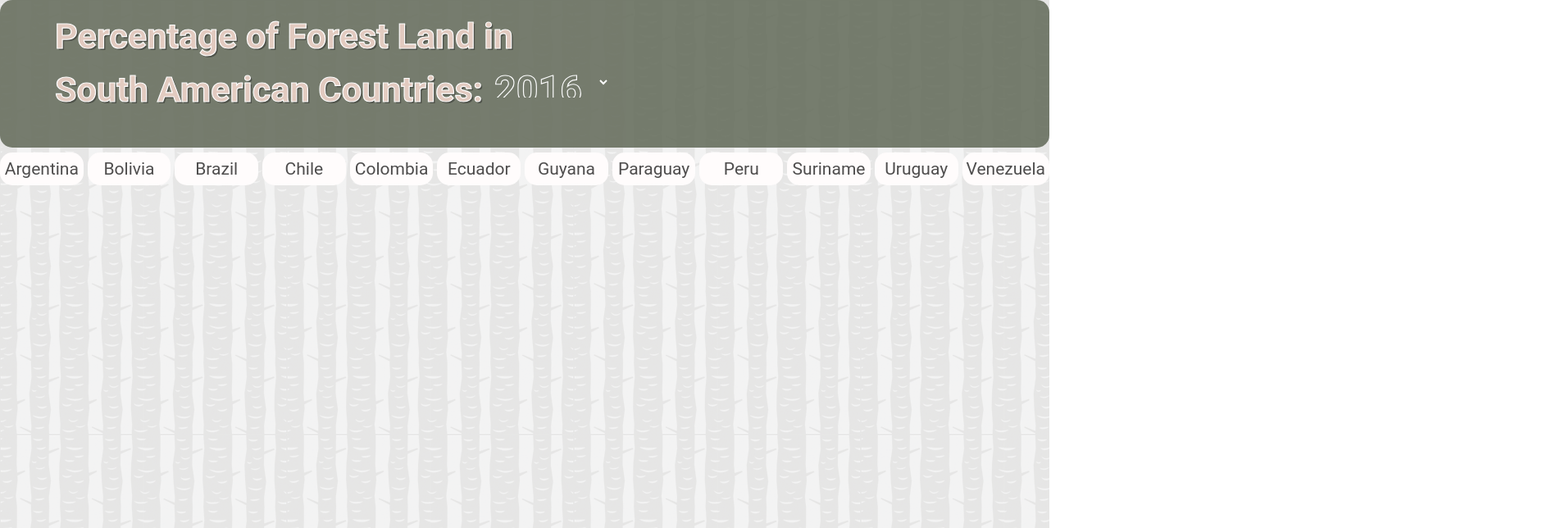
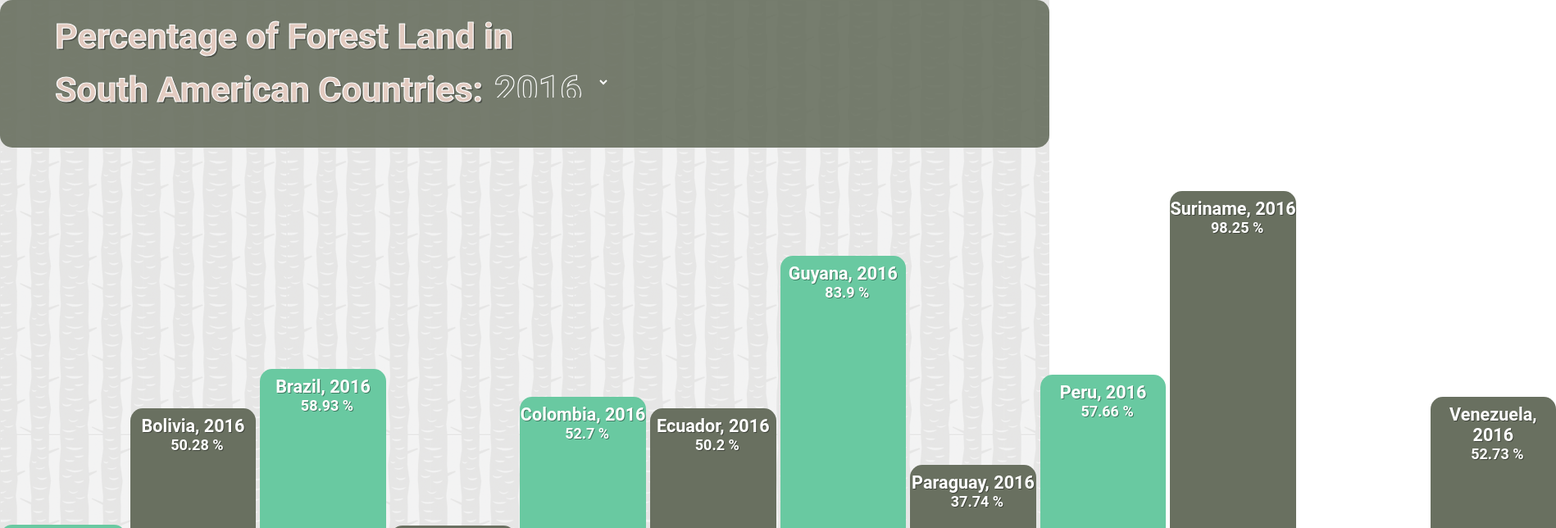
Before and after one commit to nicol-hawkins/toggle-graph-react, a React (Create React App) app: page / in a window 1280 px wide. Shown: the top 644 px of the page at 82% size, 1898 px wide, since content can reach past the window. Built offline with nearby package versions, Linux system fonts and the light colour scheme.

Commit message:
removed country buttons for simple version

```diff
--- a/src/App.js
+++ b/src/App.js
@@ -1,7 +1,6 @@
 import React, { Component } from 'react';
 import './App.css';
 
-import CountryList from './components/CountryList/CountryList.js';
 import TitleBar from './components/TitleBar/TitleBar';
 import BarChart from './components/BarChart/BarChart';
 
@@ -10,8 +9,7 @@
   state = {
     isVisible: false,
     year: "2016",
-    data: [],
-    chosenCountries: []
+    data: []
   };
 
   componentDidMount() {
@@ -21,7 +19,6 @@
         this.setState({
           data: data[this.state.year]
         });
-        console.log('got the data!', this.state.year, this.state.data)
       });
   };
 
@@ -29,56 +26,10 @@
     let year = ev.target.value;
     this.setState({
       year: year
-    }, () => {console.log('Current Year: ', this.state.year)})
+    }, () => {})
     this.componentDidMount()
   };
 
-  showBar = (data, info, index) => {
-    // console.log('Show Bar')
-    // const chosenCountries = this.state.chosenCountries
-    // const chosenCountry = data.Country;
-    // chosenCountries.push(chosenCountry);
-
-    // console.log('Country Toggled: ', chosenCountry)
-    // console.log('Chosen Countries: ', chosenCountries)
-    // console.log(data.Country)
-    // this.chooseCountry()
-    // console.log('Index of Country: ', data)
-    // console.log('Name of Country: ', )
-
-
-
-    this.setState({
-      isVisible: !this.state.isVisible
-    });
-  };
-
-  // chooseCountry = (index) => {
-  //   //slicing/splice method
-  //   const chosenCountries = this.state.chosenCountries.slice();
-  //   const availableCountries = this.props.data.slice();
-
-  //   //retrieve country of choice
-  //   const chosenCountry = availableCountries[index];
-  //   console.log(chosenCountry)
-
-  //   //add to chosen list
-  //   chosenCountries.push(chosenCountry);
-  //   availableCountries.splice(index, 1);
-  //   console.log('Chosen Countries: ', chosenCountries)
-
-  //   this.setState({
-  //     chosenCountries: [...this.state.chosenCountries, chosenCountry]
-  //   })
-
-  // };
-
-  hideBar = () => {
-    console.log('Hide Bar')
-    this.setState({
-      isVisible: !this.state.isVisible
-    })
-  };
 
   render(){
     return (
@@ -91,25 +42,16 @@
         </div>
 
         <div className="MainContainer">
-          <CountryList
-            isVisible={this.state.isVisible}
-            onShow={this.showBar}
-            onHide={this.hideBar}
-            data={this.state.data}>
-          </CountryList>
-
           <div className="BarChart" id="results">
             {
-              this.state.isVisible ?
               this.state.data.map((info, index) => (
                 <BarChart
                   className="bar--show bar"
                   info={info}
                   data={this.state.data}
                   year={this.state.year}
-                  key={index}
-                  chosenCountries={this.state.chosenCountries}/>
-              )) : null
+                  key={index}/>
+              ))
             }
           </div>
       </div>
--- a/src/components/CountryButton/CountryButton.css
+++ /dev/null
@@ -1,37 +0,0 @@
-.Country-Button {
-    background-color: rgb(255, 252, 252);
-    border-radius: 15px;
-    color: rgba(73, 72, 72, 0.973);
-    border-width: 1.5px;
-    margin-bottom: 4vh;
-    padding: 1vh 5px;
-    text-align: center;
-    text-decoration: none;
-    display: inline-block;
-    font-size: 1.5em;
-    -webkit-transition-duration: 0.4s;
-    transition-duration: 0.4s;
-  }
-
-  .Country-Button:hover {
-  background-color: rgb(226, 200, 188);
-  color: rgba(56, 56, 56, 0.973);
-  transform: scale(1.009);
-  }
-
-  .Country-Button:focus {
-  background-color: rgb(226, 200, 188);
-  outline:none;
-
-  }
-
-
-  @media screen and (max-width: 1300px) {
-    .Country-Button {
-      font-size: 1em;
-
-    }
-
-
-
-  }
--- a/src/components/CountryButton/CountryButton.js
+++ /dev/null
@@ -1,20 +0,0 @@
-import React, { Component } from 'react';
-import './CountryButton.css';
-
-class CountryButton extends Component {
-
-  render() {
-    let className = 'Country-Button';
-
-    return (
-        <div
-          className={className}
-          onClick={this.props.gotClicked}
-          onChange={this.props.onChange}>
-            {this.props.children}
-        </div>
-    );
-  }
-};
-
-export default CountryButton;
--- a/src/components/CountryList/CountryList.css
+++ /dev/null
@@ -1,45 +0,0 @@
-
-  .Country-Button {
-    background-color: rgb(255, 252, 252);
-    border-radius: 15px;
-    color: rgba(73, 72, 72, 0.973);
-    border-width: 1.5px;
-    margin-bottom: 4vh;
-    padding: 1vh 5px;
-    text-align: center;
-    text-decoration: none;
-    display: inline-block;
-    font-size: 1.5em;
-    -webkit-transition-duration: 0.4s;
-    transition-duration: 0.4s;
-  }
-
-  .Country-Button:hover {
-  background-color: rgb(226, 200, 188);
-  color: rgba(56, 56, 56, 0.973);
-  transform: scale(1.009);
-  }
-
-  .Country-Button:focus {
-  background-color: rgb(226, 200, 188);
-  outline:none;
-
-  }
-
-  .testBar {
-    width: 10px;
-    height: 10px;
-    color: black
-  }
-
-
-
-  @media screen and (max-width: 1300px) {
-    .Country-Button {
-      font-size: 1em;
-
-    }
-
-
-
-  }
--- a/src/components/CountryList/CountryList.js
+++ /dev/null
@@ -1,98 +0,0 @@
-import React, { Component } from 'react';
-import './CountryList.css';
-
-import CountryButton from '../CountryButton/CountryButton';
-import BarChart from '../BarChart/BarChart'
-
-
-class CountryList extends Component {
-
-  state = {
-    chosenCountries: []
-  }
-
-  onButtonClick = (index) => {
-
-    if(this.props.isVisible) {
-      this.props.onHide(index);
-    } else {
-      this.props.onShow(index);
-    }
-    console.log('index: ', index)
-
-    //simple approach, appends to list but contents undefined
-    // const chosenCountries = this.state.chosenCountries;
-    // const chosenCountry = index.Country;
-    // chosenCountries.push(chosenCountry);
-    // console.log('Chosen Countries: ', chosenCountries)
-
-
-    //slicing/splice method
-    const chosenCountries = this.state.chosenCountries.slice();
-    const availableCountries = this.props.data.slice();
-
-    //retrieve country of choice
-    const chosenCountry = availableCountries[index];
-    console.log(chosenCountry)
-
-    //add to chosen list
-    chosenCountries.push(chosenCountry);
-    availableCountries.splice(index, 1);
-    console.log('Chosen Countries: ', chosenCountries)
-
-    this.setState({
-      chosenCountries: [...this.state.chosenCountries, chosenCountry]
-    })
-  };
-
-  render() {
-    //might not be necessary!
-
-    // let barStyle = {
-    //   visibility: 'hidden',
-    //   maxHeight: '0px'
-    // };
-
-    // if (this.props.isVisible) {
-    //   barStyle = {
-    //     visibility: 'visible'
-    //   }
-    // };
-
-    return (
-      <div className="CountryCheckbox">
-        {
-          this.props.data.map((info, index) => (
-            <CountryButton
-              gotClicked={() => this.onButtonClick(index)}
-              text={info.Country}
-              key={index}>
-                {info.Country}
-            </CountryButton>
-          ))
-        }
-
-
-
-        {
-          this.props.isVisible ?
-          this.state.chosenCountries.map((info, index) => (
-            <BarChart
-              className="bar--show bar"
-              info={info}
-              data={this.state.data}
-              year={this.state.year}
-              key={index}
-              chosenCountries={this.state.chosenCountries}/>
-          )) : null
-        }
-
-
-      </div>
-
-
-    );
-  }
-}
-
-export default CountryList;
```
